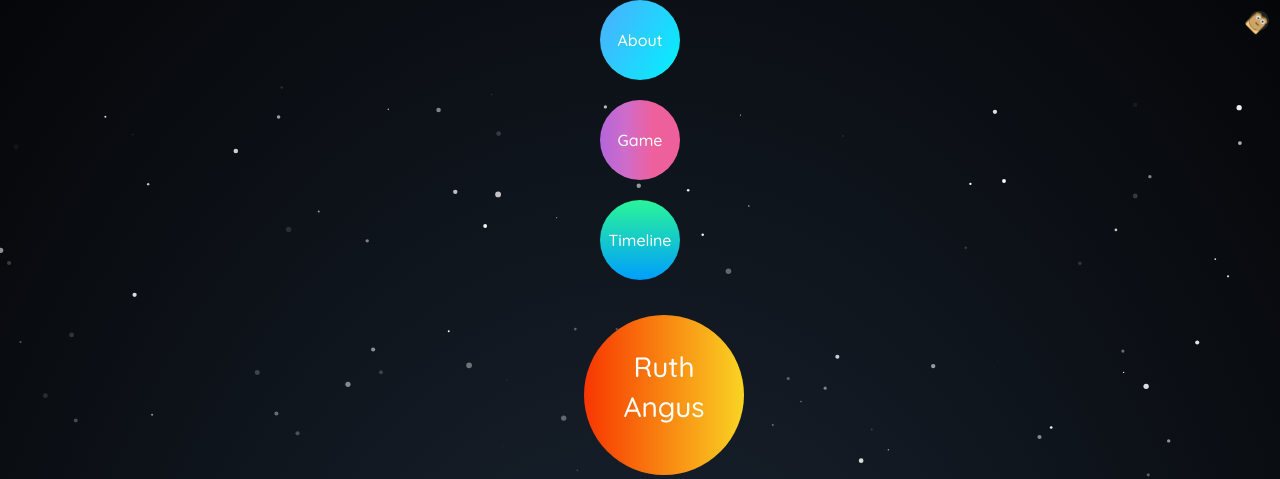
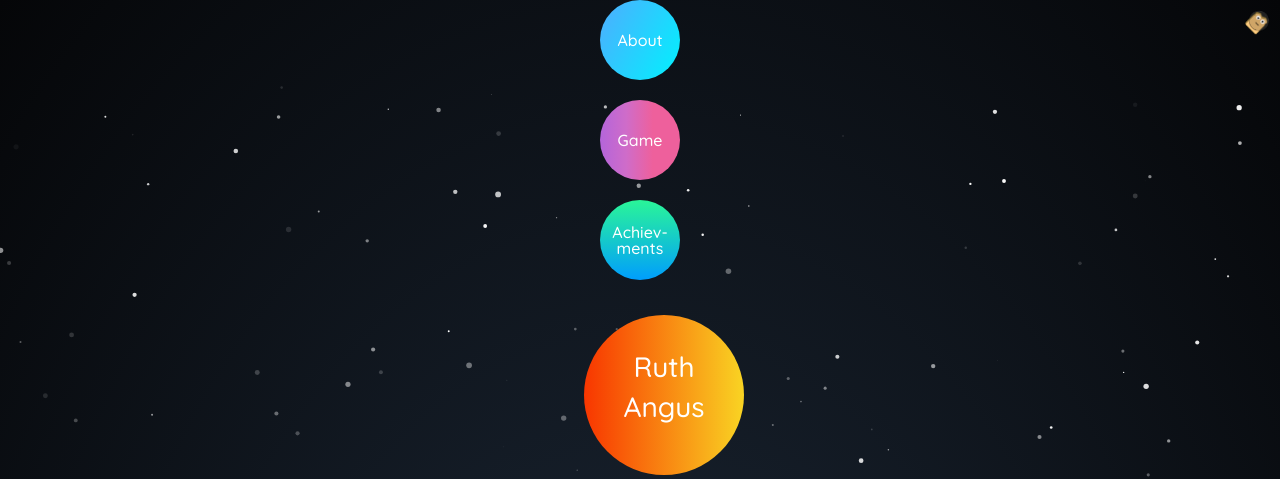
Before and after one commit to HackTheSolarSystem/RuthAngus, a Jekyll site: the page built from index.html, in a window 1280 px wide. Shown: the top 479 px of the page. Built offline with Jekyll 4.4.1, drawn with Linux system fonts in a browser that asks for light colours; nearby versions of some CDN libraries.

Commit message:
horrible in line style centering

```diff
--- a/index.html
+++ b/index.html
@@ -11,8 +11,8 @@ js: [ "public/index.js" ]
 	</div>
 	<a href="about.html"><img id="toasty" src="{{site.baseurl}}/public/toasty.png" alt=""></a>
 	<div id="planet1" class="planet" disabled>
-		<a href="{{site.baseurl}}/timeline" class="planet-content">
-			Timeline
+		<a href="{{site.baseurl}}/timeline" class="planet-content" style="line-height: 1rem; display: flex; justify-content: center; align-items: center;">
+			Achiev- <br>ments
 		</a>
 	</div>
 	<div id="planet2" class="planet" disabled>
```
